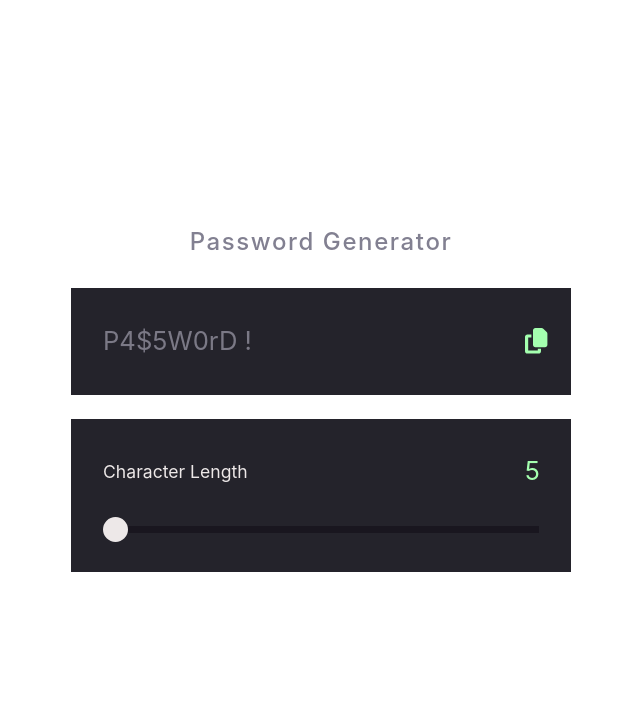
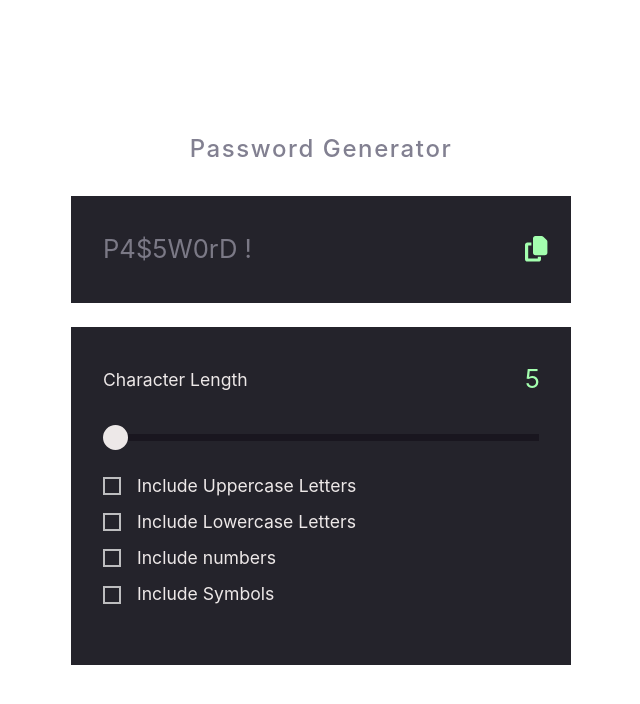
Before and after one commit to PedroAraripe/PasswordGenerator, a Vue app: page / in a window 1280 px wide. Shown: the top 704 px of the page, without its empty margins (319-959 px from the left). Built offline with nearby package versions, Linux system fonts and the light colour scheme.

Commit message:
feature : implementing range input

```diff
--- /dev/null
+++ b/src/components/forms/CheckboxInput.vue
@@ -0,0 +1,98 @@
+<template>
+  <div>
+    <div
+      v-for="(option, i) in options"
+      :key="option.id"
+      class="checkbox-option d-flex align-items-center"
+      :class="{'mt-2': i}"
+    >
+      <input
+        v-model="checkboxValues[option.id]"
+        :id="option.id.toString()"
+        :name="option.label"
+        type="checkbox"
+        class="me-3"
+      />
+      <label class="form-base-text-color" for="coding">{{option.label}}</label>
+    </div>
+  </div>
+</template>
+
+<script lang="ts" setup>
+import { type IOptionCheckbox, type ICheckboxValues } from "@/interfaces/forms/OptionCheckbox";
+import { type Ref, ref } from "vue";
+
+const checkboxValues: Ref<ICheckboxValues> = ref({})
+
+defineProps({
+  options: {
+    type: Array<IOptionCheckbox>,
+    required: false,
+    default: () => []
+  }
+})
+</script>
+
+<style lang="scss" scoped>
+.checkbox-option {
+  $base-transition: all 0.3s;
+  $input-size: 18px;
+
+  input[type=checkbox] {
+    position: relative;
+    cursor: pointer;
+    height: $input-size;
+    width: $input-size;
+
+    transition: $base-transition;
+
+    &:hover {
+      &:before {
+        transition: $base-transition;
+        border-color: var(--highlight-color);
+      }
+    }
+
+    &:before {
+      transition: $base-transition;
+
+      content: "";
+      display: block;
+      position: absolute;
+      width: $input-size;
+      height: $input-size;
+      top: 0;
+      left: 0;
+      border: 2px solid rgba(255, 255, 255, 0.699);
+      background-color: var(--main-color-form);
+      padding: 1px;
+    }
+
+    &:checked {
+      &:before {
+        background-color: var(--highlight-color);
+        border-color: transparent;
+      }
+
+      &:after {
+        content: "";
+        display: block;
+        width: 5px;
+        height: 10px;
+        border: solid black;
+        border-width: 0 2.5px 2.5px 0;
+        -webkit-transform: rotate(45deg);
+        -ms-transform: rotate(45deg);
+        transform: rotate(45deg);
+        position: absolute;
+        top: 4px;
+        left: 6px;
+      }
+    }
+  }
+
+  label {
+    font-size: 1.1rem;
+  }
+}
+</style>
--- /dev/null
+++ b/src/interfaces/forms/OptionCheckbox.ts
@@ -0,0 +1,8 @@
+export interface IOptionCheckbox {
+  id: number,
+  label: string
+}
+
+export interface ICheckboxValues {
+  [x: string] : boolean
+}
--- a/src/views/PasswordGenerationView.vue
+++ b/src/views/PasswordGenerationView.vue
@@ -2,10 +2,18 @@
     <div class="wrapper-password-generation">
         <PageTitle />
 
-        <TextInputCopyable />
+        <TextInputCopyable class="mb-4" />
 
         <WrapperForm>
-            <RangeInput label="Character Length" :min="5" :max="50" />
+            <RangeInput
+                label="Character Length"
+                :min="5"
+                :max="50"
+                class="mb-4"
+            />
+
+            <CheckboxInput :options="optionsCheckbox" class="mb-4" />
+
         </WrapperForm>
     </div>
 </template>
@@ -14,7 +22,28 @@
 import WrapperForm from "@/components/forms/WrapperForm.vue";
 import TextInputCopyable from "@/components/forms/TextInputCopyable.vue";
 import RangeInput from "@/components/forms/RangeInput.vue";
+import CheckboxInput from "@/components/forms/CheckboxInput.vue";
 import PageTitle from "@/components/pageTemplate/PageTitle.vue";
+import { type IOptionCheckbox } from "@/interfaces/forms/OptionCheckbox";
+
+const optionsCheckbox: Array<IOptionCheckbox> = [
+    {
+        id: 1,
+        label: "Include Uppercase Letters",
+    },
+    {
+        id: 2,
+        label: "Include Lowercase Letters",
+    },
+    {
+        id: 3,
+        label: "Include numbers",
+    },
+    {
+        id: 4,
+        label: "Include Symbols",
+    },
+]
 </script>
 
 <style lang="scss" scoped>
```
Also changed, not shown: src/components/forms/CheckboInput.vue (deleted).
